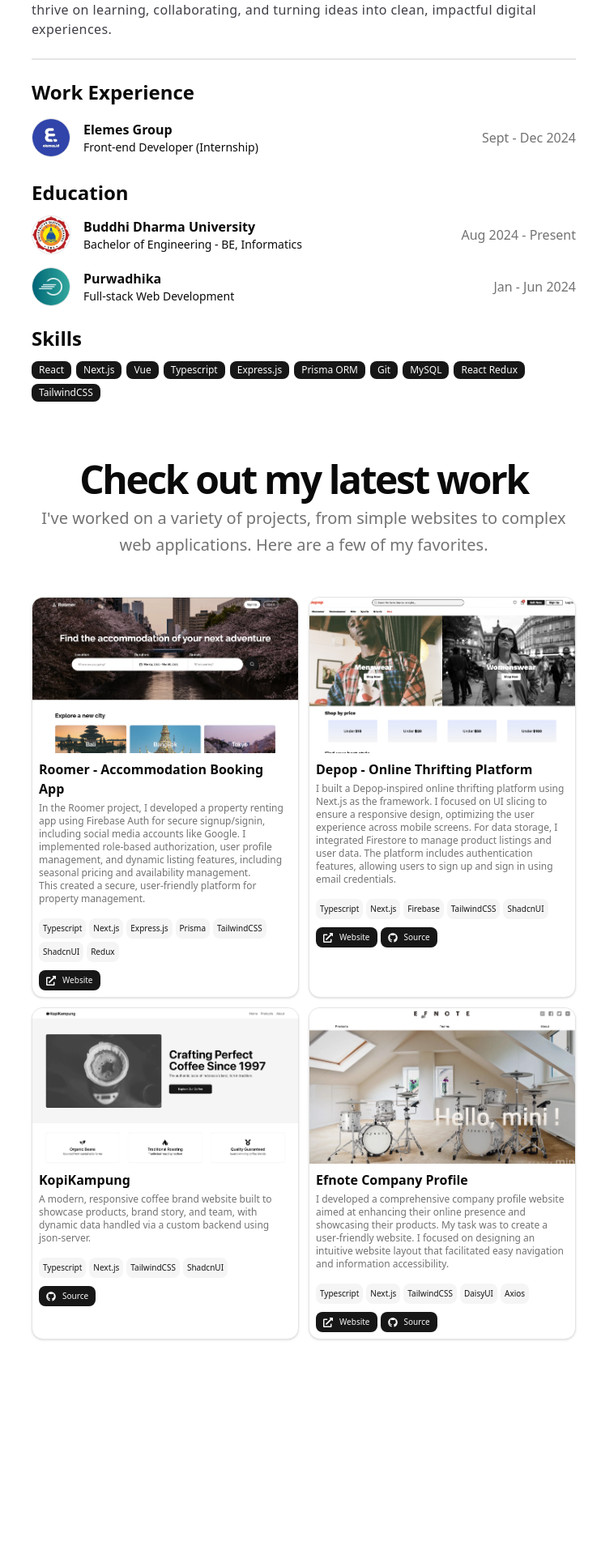
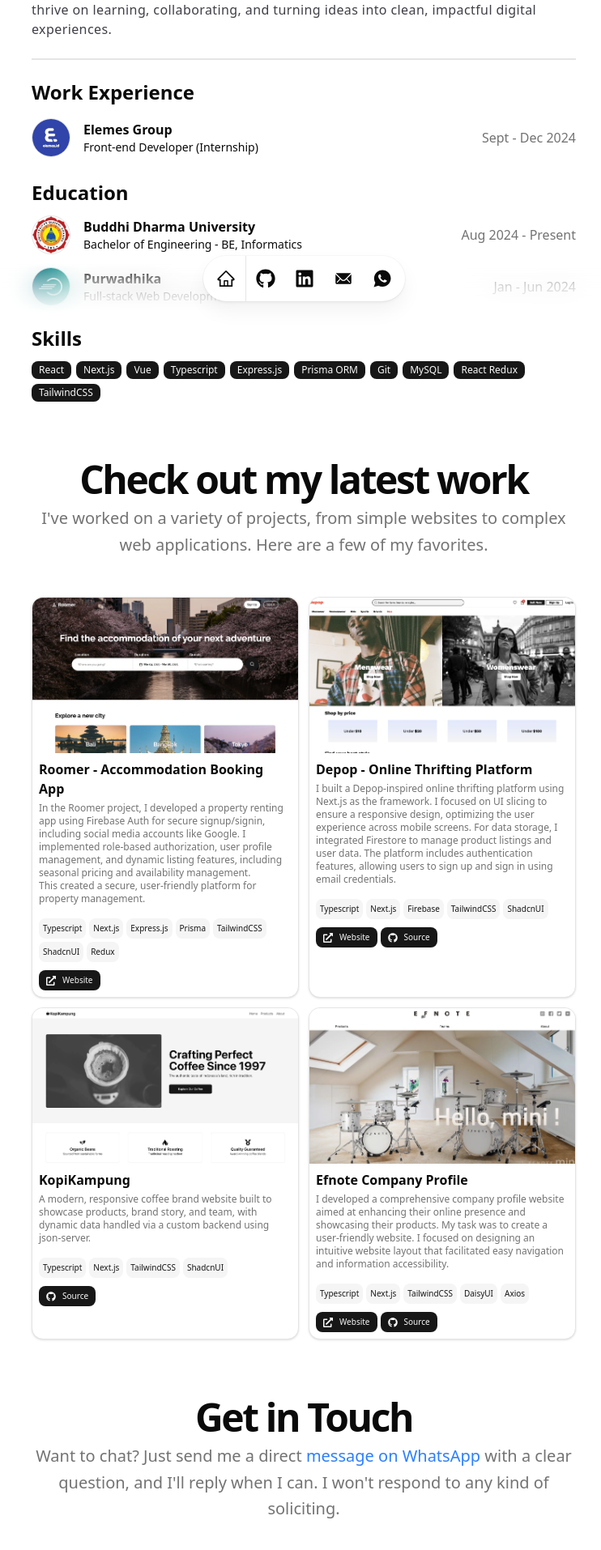
Before and after one commit to ditonatael/dito-portfolio, a Next.js app: page / in a window 1280 px wide. Shown: the part 412-2326 px from the top of the page at 81% size, without its empty margins (265-1007 px from the left). Before the commit the page ends 2170 px from the top, so only its background shows below. Built offline with nearby package versions, Linux system fonts and the light colour scheme.

Commit message:
feat: Navbar

```diff
--- a/package.json
+++ b/package.json
@@ -11,6 +11,7 @@
   "dependencies": {
     "@designbycode/tailwindcss-text-stroke": "^1.3.0",
     "@radix-ui/react-accordion": "^1.2.8",
+    "@radix-ui/react-separator": "^1.1.4",
     "@radix-ui/react-slot": "^1.2.0",
     "@tailwindcss/postcss": "^4.0.9",
     "aos": "^3.0.0-beta.6",
--- a/src/app/layout.tsx
+++ b/src/app/layout.tsx
@@ -1,6 +1,7 @@
 import type { Metadata } from "next";
 import { Geist, Geist_Mono } from "next/font/google";
 import "./globals.css";
+import Navbar from "~/components/Navbar";
 
 const geistSans = Geist({
   variable: "--font-geist-sans",
@@ -28,6 +29,7 @@
         className={`${geistSans.variable} ${geistMono.variable} antialiased`}
       >
         {children}
+        <Navbar />
       </body>
     </html>
   );
--- a/src/app/page.tsx
+++ b/src/app/page.tsx
@@ -6,6 +6,7 @@
 import Education from "~/components/Education";
 import Skills from "~/components/Skills";
 import LatestWork from "~/components/LatestWork";
+import Link from "next/link";
 
 export default function Home() {
   const [isLoaded, setIsLoaded] = useState(false);
@@ -25,6 +26,25 @@
         <Education />
         <Skills />
         <LatestWork />
+        <div className="space-y-2 text-center mb-6">
+          <h2 className="text-3xl font-bold tracking-tighter sm:text-5xl">
+            Get in Touch
+          </h2>
+          <p className="text-muted-foreground md:text-xl/relaxed lg:text-base/relaxed xl:text-xl/relaxed text-center">
+            Want to chat? Just send me a direct{" "}
+            <Link
+              href={
+                "https://api.whatsapp.com/send/?phone=6289668247663&text&type=phone_number&app_absent=0"
+              }
+              target="_blank"
+              className="text-blue-500 hover:underline"
+            >
+              message on WhatsApp
+            </Link>{" "}
+            with a clear question, and I'll reply when I can. I won&apos;t
+            respond to any kind of soliciting.
+          </p>
+        </div>
       </div>
     </div>
   );
--- /dev/null
+++ b/src/components/Navbar/index.tsx
@@ -0,0 +1,49 @@
+import Link from "next/link";
+import { AiOutlineHome } from "react-icons/ai";
+import { IoIosMail, IoLogoWhatsapp } from "react-icons/io";
+import { FaGithub, FaLinkedin } from "react-icons/fa";
+import { Separator } from "~/components/ui/separator";
+
+export default function Navbar() {
+  const socialLinks = [
+    {
+      icon: <FaGithub className="size-6" />,
+      url: "https://github.com/ditonatael",
+    },
+    {
+      icon: <FaLinkedin className="size-6" />,
+      url: "https://www.linkedin.com/in/handito-natael-83268028b/",
+    },
+    {
+      icon: <IoIosMail className="size-6" />,
+      url: "mailto:nataelhandito@gmail.com",
+    },
+    {
+      icon: <IoLogoWhatsapp className="size-6" />,
+      url: "https://api.whatsapp.com/send/?phone=6289668247663&text&type=phone_number&app_absent=0",
+    },
+  ];
+  return (
+    <div className="pointer-events-none fixed inset-x-0 bottom-0 z-30 mx-auto mb-4 flex origin-bottom h-full max-h-14">
+      <div className="fixed bottom-0 inset-x-0 h-16 w-full bg-background to-transparent backdrop-blur-lg [-webkit-mask-image:linear-gradient(to_top,black,transparent)] dark:bg-background"></div>
+      <div className="z-50 pointer-events-auto relative mx-auto flex min-h-full h-full items-center px-1 bg-background [box-shadow:0_0_0_1px_rgba(0,0,0,.03),0_2px_4px_rgba(0,0,0,.05),0_12px_24px_rgba(0,0,0,.05)] transform-gpu dark:[border:1px_solid_rgba(255,255,255,.1)] dark:[box-shadow:0_-20px_80px_-20px_#ffffff1f_inset] rounded-full">
+        <Link href={"/"} className="size-12 flex items-center justify-center">
+          <AiOutlineHome className="size-6" />
+        </Link>
+        <Separator orientation="vertical" className="h-full" />
+        {socialLinks.map((link, i) => {
+          return (
+            <Link
+              key={i}
+              href={link.url}
+              target="_blank"
+              className="size-12 flex items-center justify-center"
+            >
+              {link.icon}
+            </Link>
+          );
+        })}
+      </div>
+    </div>
+  );
+}
--- /dev/null
+++ b/src/components/ui/separator.tsx
@@ -0,0 +1,28 @@
+"use client"
+
+import * as React from "react"
+import * as SeparatorPrimitive from "@radix-ui/react-separator"
+
+import { cn } from "~/lib/utils"
+
+function Separator({
+  className,
+  orientation = "horizontal",
+  decorative = true,
+  ...props
+}: React.ComponentProps<typeof SeparatorPrimitive.Root>) {
+  return (
+    <SeparatorPrimitive.Root
+      data-slot="separator-root"
+      decorative={decorative}
+      orientation={orientation}
+      className={cn(
+        "bg-border shrink-0 data-[orientation=horizontal]:h-px data-[orientation=horizontal]:w-full data-[orientation=vertical]:h-full data-[orientation=vertical]:w-px",
+        className
+      )}
+      {...props}
+    />
+  )
+}
+
+export { Separator }
```
Also changed, not shown: 1 other file (tests, documents, lock files or other folders).
